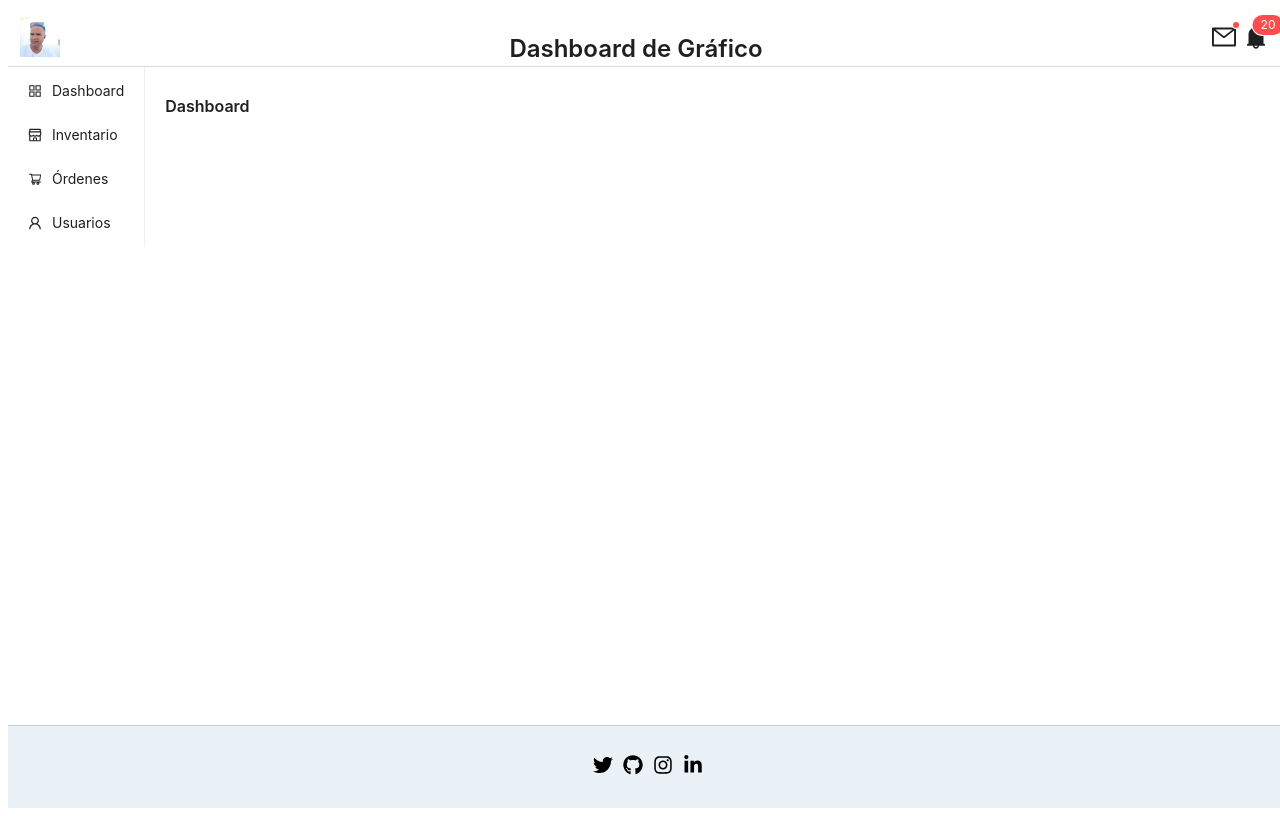
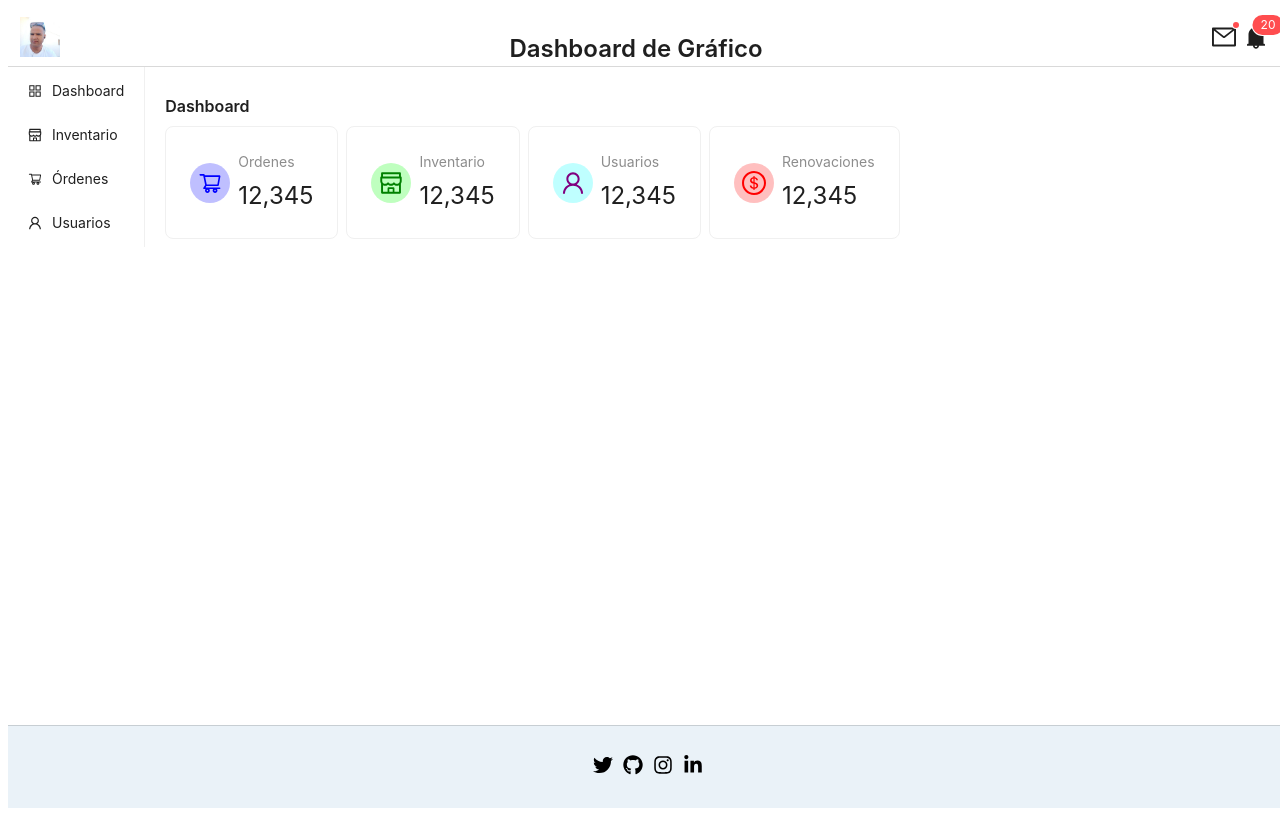
Before and after one commit to monier87/Graficos_React, a React (Vite) app: page / in a window 1280 px wide. Built offline with nearby package versions, Linux system fonts and the light colour scheme.

Commit message:
CARD DEL DASHBOARD OKK

```diff
--- a/package.json
+++ b/package.json
@@ -10,6 +10,7 @@
     "preview": "vite preview"
   },
   "dependencies": {
+    "@ant-design/icons": "^5.1.4",
     "antd": "^5.6.2",
     "react": "^18.2.0",
     "react-dom": "^18.2.0",
--- a/src/Pages/dashboard/index.jsx
+++ b/src/Pages/dashboard/index.jsx
@@ -1,8 +1,86 @@
-import { Typography } from 'antd'
+import React from 'react';
+import { DollarCircleOutlined, ShopOutlined, ShoppingCartOutlined, UserOutlined } from '@ant-design/icons';
+import { Card, Typography, Space, Statistic } from 'antd';
 
 function Dashboard() {
-    return <div>
-        <Typography.Title level={5}> Dashboard</Typography.Title>
+  return (
+    <div>
+      <Typography.Title level={5}>Dashboard</Typography.Title>
+      <Space direction='horizontal'>
+        <DashboardCard
+          icon={
+            <ShoppingCartOutlined
+              style={{
+                color: "blue",
+                backgroundColor: "rgba(0,0,255,0.25)",
+                borderRadius: 20,
+                fontSize: 24,
+                padding: 8,
+              }}
+            />
+          }
+          title="Ordenes"
+          value={12345}
+        />
+        <DashboardCard
+          icon={
+            <ShopOutlined
+              style={{
+                color: "green",
+                backgroundColor: "rgba(0,255,0,0.25)",
+                borderRadius: 20,
+                fontSize: 24,
+                padding: 8,
+              }}
+            />
+          }
+          title="Inventario"
+          value={12345}
+        />
+        <DashboardCard
+          icon={
+            <UserOutlined
+              style={{
+                color: "purple",
+                backgroundColor: "rgba(0,255,255,0.25)",
+                borderRadius: 20,
+                fontSize: 24,
+                padding: 8,
+              }}
+            />
+          }
+          title="Usuarios"
+          value={12345}
+        />
+        <DashboardCard
+          icon={
+            <DollarCircleOutlined
+              style={{
+                color: "red",
+                backgroundColor: "rgba(255,0,0,0.25)",
+                borderRadius: 20,
+                fontSize: 24,
+                padding: 8,
+              }}
+            />
+          }
+          title="Renovaciones"
+          value={12345}
+        />
+      </Space>
     </div>
+  );
 }
+
+function DashboardCard({ title, value, icon }) {
+  return (
+    <Card>
+      <Space direction='horizontal'>
+        {icon}
+        <Statistic title={title} value={value} />
+      </Space>
+    </Card>
+  );
+}
+
 export default Dashboard;
```
Also changed, not shown: 1 other file (tests, documents, lock files or other folders).
